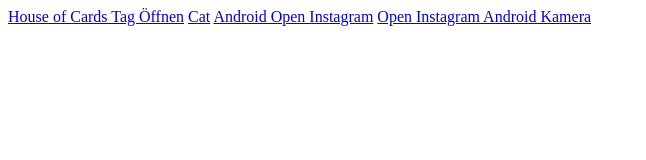
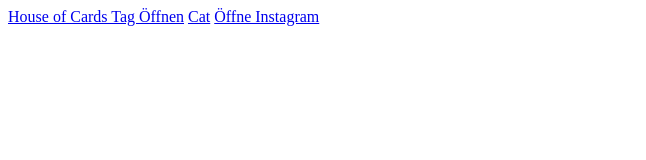
Before and after one commit to CodeLittleToImprove/Cosplay_bingo, a plain HTML site: page test.html in a window 1280 px wide. Shown: the whole page, without its empty margins (0-646 px from the left). Drawn offline with Linux system fonts and the light colour scheme.

Commit message:
test instagram handling

```diff
--- a/test.html
+++ b/test.html
@@ -8,8 +8,6 @@
 <body>
 	<a href="https://www.instagram.com/explore/tags/houseofcards/" target="_blank">House of Cards Tag Öffnen</a>
 	<a href="instagram://tag?name=cat">Cat</a>
-	<a href = "http://instagr.am/p/">Android Open Instagram</a>
-	<a href="intent://instagram.com/_camera/#Intent;package=com.instagram.android;scheme=https;end">Open Instagram Android Kamera</a>
-
+	<a href="https://www.instagram.com/ target="_blank">Öffne Instagram</a>
 </body>
 </html>
```
